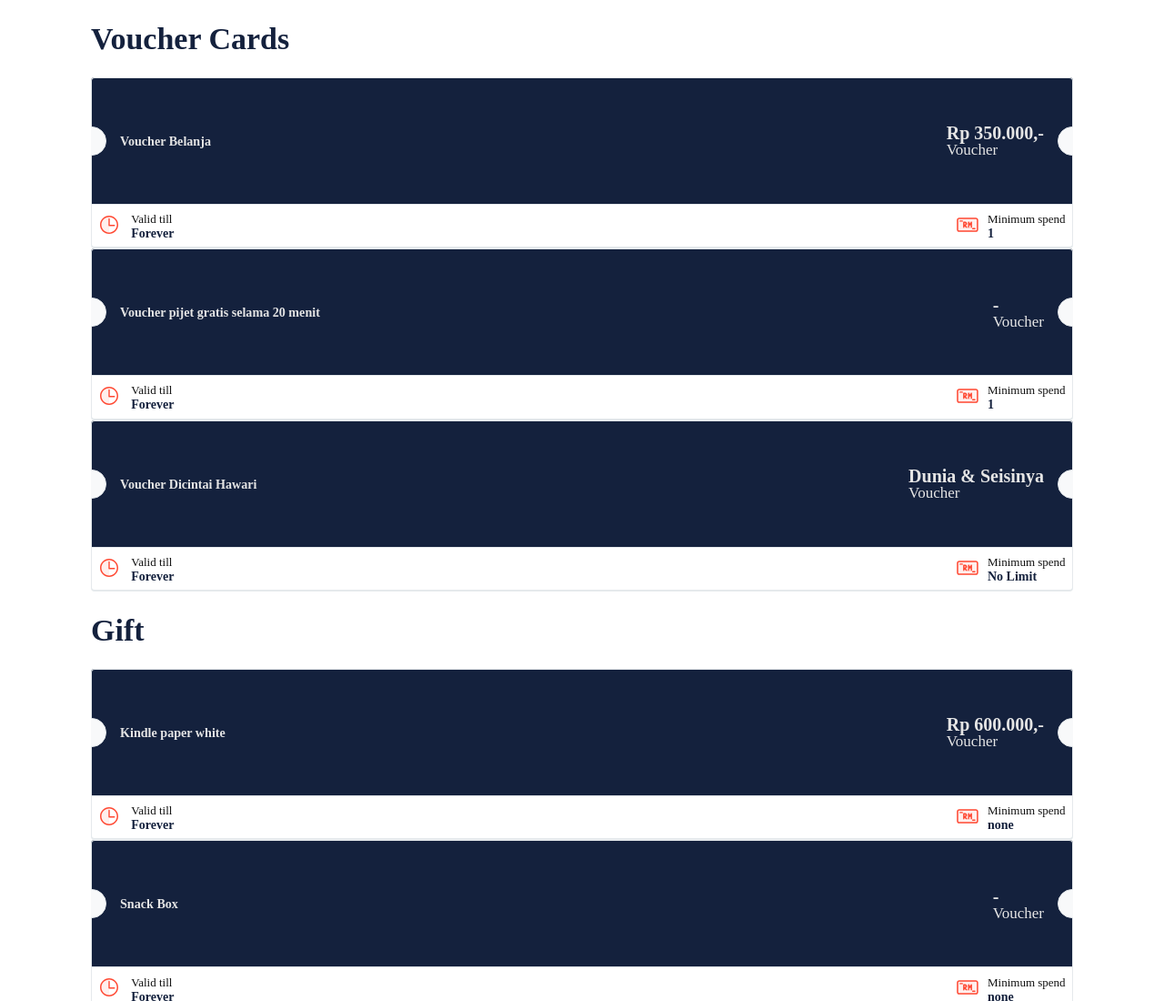
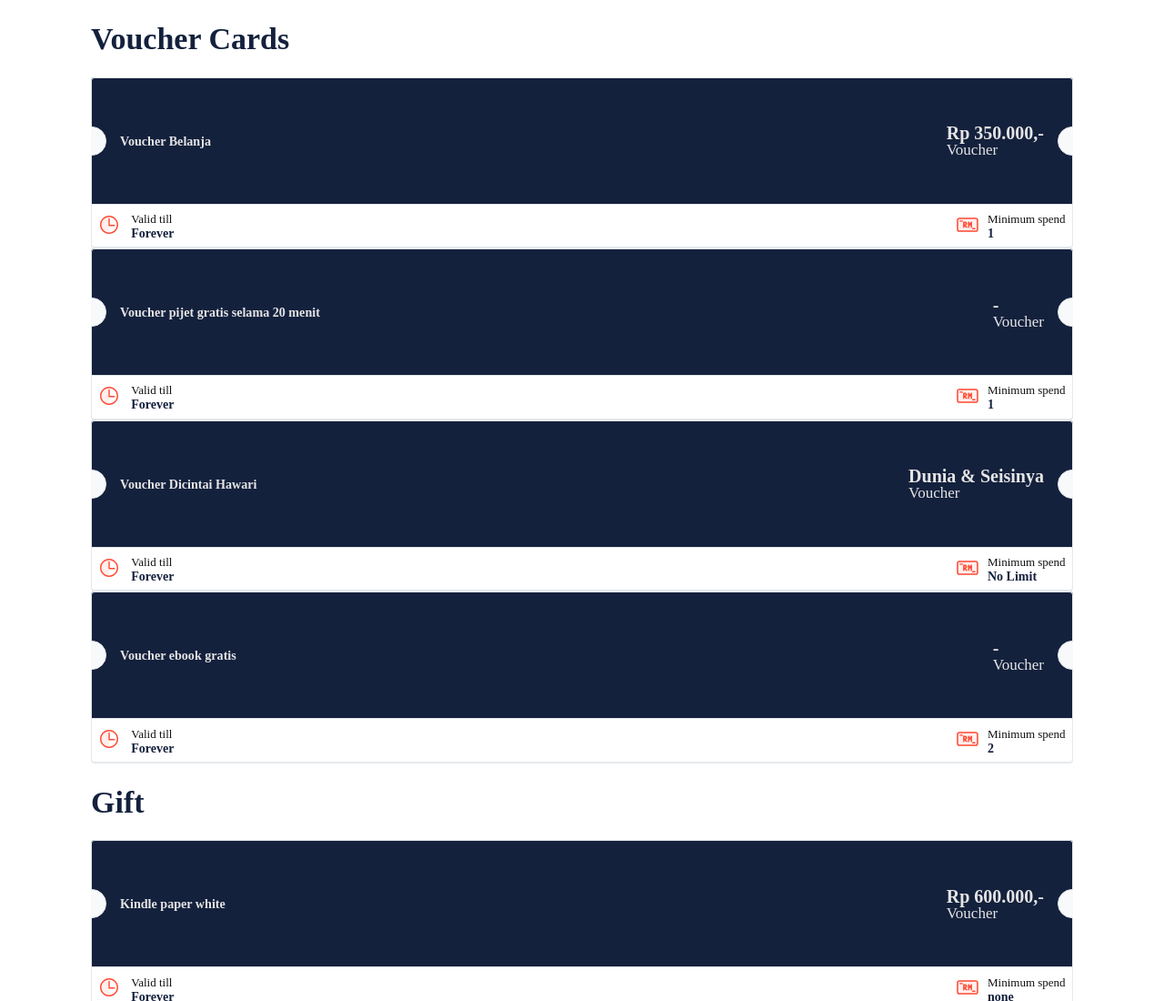
Before and after one commit to immhawarii/Alifia-birthday, a plain HTML site: page rewards.html in a window 1280 px wide. Shown: the top 1100 px of the page at 91% size. Drawn offline with nearby package versions, Linux system fonts and the light colour scheme; a web font is replaced by a local one.

```diff
--- a/rewards.html
+++ b/rewards.html
@@ -175,8 +175,65 @@
             </div>
             </div>
 
+            <div class="col-sm-4 px-4 pt-0 pb-5">
+                <div class="voucher">
+                    <div class="voucher-body bg-orange-gradient">
+                    <div class="voucher-text">
+                        <h5 class="text-white mb-0 font-weight-bold">Voucher ebook gratis</h5>
+                        <p class="text-white mb-0" style="line-height: 1;"><strong style="font-size: 1.25rem">-</strong><br>Voucher</p>
+                    </div>
+                    <div class="voucher-overlay d-none">
+
+                    </div>
+                    <div class="voucher-border-left"></div>
+                    <div class="voucher-border-right"></div>
+                    </div>
+                    <div class="voucher-footer">
+                    <div class="voucher-details">
+                        <div class="details-icon">
+                        <?xml version="1.0" encoding="utf-8"?>
+                        <!-- Generator: Adobe Illustrator 22.1.0, SVG Export Plug-In . SVG Version: 6.00 Build 0)  -->
+                        <svg version="1.1" id="time_icon" width="24" height="24" xmlns="http://www.w3.org/2000/svg" xmlns:xlink="http://www.w3.org/1999/xlink" x="0px" y="0px" viewBox="0 0 24 24" style="enable-background:new 0 0 24 24;" xml:space="preserve">
+                            <g>
+                            <path fill="none" d="M0,0h24v24H0V0z" />
+                            <path fill="#ffefed" d="M12,2.5c-5.2,0-9.5,4.3-9.5,9.5s4.3,9.5,9.5,9.5" />
+                            <path fill="#ff4933" d="M12,2c5.5,0,10,4.5,10,10s-4.5,10-10,10S2,17.5,2,12S6.5,2,12,2z M12,3.5c-4.7,0-8.5,3.8-8.5,8.5 s3.8,8.5,8.5,8.5s8.5-3.8,8.5-8.5S16.7,3.5,12,3.5z" />
+                            <path fill="#ff4933" d="M12.7,5.5c0-0.4-0.3-0.8-0.7-0.8s-0.7,0.3-0.7,0.8v7.2c0,0.4,0.3,0.8,0.7,0.8h5.8c0.4,0,0.7-0.3,0.7-0.8 s-0.3-0.8-0.7-0.8h-5.1V5.5z" />
+                            </g>
+                        </svg>
+                        </div>
+                        <div class="details-text">
+                        <div class="text-title">Valid till</div>
+                        <div class="text-description text-primary">Forever</div>
+                        </div>
+                    </div>
+                    <div class="voucher-details">
+                        <div class="details-icon">
+                        <!--- https://www.flaticon.com/free-icon/ringgit_1829674 --->
+                        <?xml version="1.0" encoding="utf-8"?>
+                        <!-- Generator: Adobe Illustrator 22.1.0, SVG Export Plug-In . SVG Version: 6.00 Build 0)  -->
+                        <svg version="1.1" id="ringgit_icon" width="28" height="28" xmlns="http://www.w3.org/2000/svg" xmlns:xlink="http://www.w3.org/1999/xlink" x="0px" y="0px" viewBox="0 0 24 24" style="enable-background:new 0 0 24 24;" xml:space="preserve">
+                            <path fill="#ffefed" d="M19.7,5.3H4.2c-1.3,0-2.3,1-2.3,2.3v8.8c0,1.3,1,2.3,2.3,2.3h15.5c1.3,0,2.3-1,2.3-2.3V7.6 C22,6.3,21,5.3,19.7,5.3z" />
+                            <path fill="#ff4933" d="M11.1,14.9c-0.1,0-0.3,0-0.4-0.1L9,13.5v0.8c0,0.3-0.3,0.6-0.6,0.6c-0.3,0-0.6-0.3-0.6-0.6v-2.1c0,0,0,0,0,0 V9.7c0-0.3,0.3-0.6,0.6-0.6h1.3c1,0,1.9,0.8,1.9,1.9c0,0.9-0.6,1.6-1.4,1.8l1.3,1c0.3,0.2,0.3,0.6,0.1,0.9 C11.5,14.9,11.3,14.9,11.1,14.9z M9,11.6h0.6c0.3,0,0.6-0.3,0.6-0.6s-0.3-0.6-0.6-0.6H9V11.6z" />
+                            <path fill="#ff4933" d="M15.5,14.9c-0.3,0-0.6-0.3-0.6-0.6v-1.9l-0.1,0.1c-0.2,0.4-0.9,0.4-1.1,0l-0.1-0.1v1.9c0,0.3-0.3,0.6-0.6,0.6 c-0.3,0-0.6-0.3-0.6-0.6V9.7c0-0.3,0.2-0.5,0.5-0.6c0.3-0.1,0.6,0.1,0.7,0.3l0.7,1.4l0.7-1.4c0.1-0.3,0.4-0.4,0.7-0.3 c0.3,0.1,0.5,0.3,0.5,0.6v4.6C16.1,14.7,15.8,14.9,15.5,14.9z" />
+                            <path fill="#ff4933" d="M19.7,18.7H4.2c-1.3,0-2.3-1-2.3-2.3V7.6c0-1.3,1-2.3,2.3-2.3h15.5c1.3,0,2.3,1,2.3,2.3v8.8 C22,17.7,21,18.7,19.7,18.7z M4.2,6.6c-0.6,0-1,0.5-1,1v8.8c0,0.6,0.5,1,1,1h15.5c0.6,0,1-0.5,1-1V7.6c0-0.6-0.5-1-1-1H4.2z" />
+                            <path fill="#ff4933" d="M7.1,9.1H5c-0.3,0-0.6-0.3-0.6-0.6c0-0.3,0.3-0.6,0.6-0.6h2.1c0.3,0,0.6,0.3,0.6,0.6C7.7,8.8,7.5,9.1,7.1,9.1z" />
+                            <path fill="#ff4933" d="M18.9,16.2h-2.1c-0.3,0-0.6-0.3-0.6-0.6c0-0.3,0.3-0.6,0.6-0.6h2.1c0.3,0,0.6,0.3,0.6,0.6 C19.5,15.9,19.2,16.2,18.9,16.2z" />
+                        </svg>
+                        </div>
+                        <div class="details-text">
+                        <div class="text-title" style="width: 90px;">Minimum spend</div>
+                        <div class="text-description text-primary">2</div>
+                        </div>
+                    </div>
+                    </div>
+                </div>
+                </div>
+
     </div>
     </div>
+
+
 
     <h1 class="h3 text-center text-primary my-3"><b>Gift</b></h1>
     <div class="bg-light shadow rounded mx-5 mb-3 p-5">
```
Also changed, not shown: index.html (+5 -4 lines).
